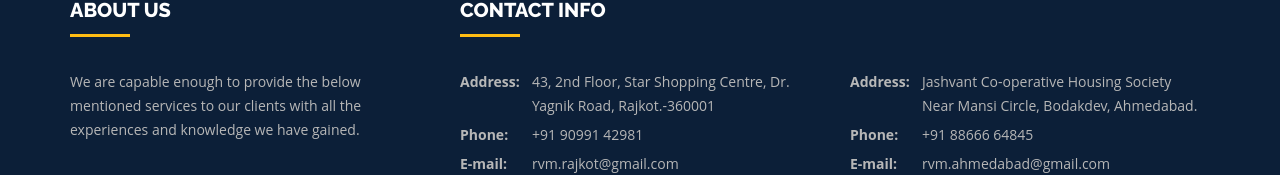
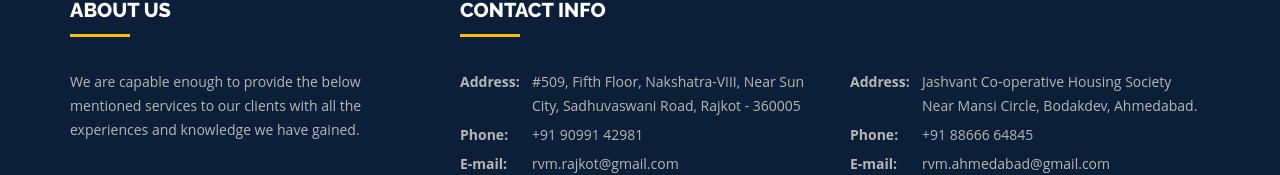
Before and after one commit to freshbitsweb/rvm-associates, a plain HTML site: page index.html in a window 1280 px wide. Shown: the part 3781-3956 px from the top of the page. Drawn offline with Linux system fonts and the light colour scheme.

Commit message:
update address

```diff
--- a/index.html
+++ b/index.html
@@ -406,9 +406,10 @@
                             <li class="address clearfix">
                                 <span class="hl">Address:</span>
                                 <span class="text">
-                                        43, 2nd Floor,
-                                        Star Shopping Centre,
-                                        Dr. Yagnik Road, Rajkot.-360001
+					#509, Fifth Floor,
+					Nakshatra-VIII,
+					Near Sun City, Sadhuvaswani Road,
+					Rajkot - 360005
                                 </span>
                             </li>
                             <li class="phone clearfix">
```
